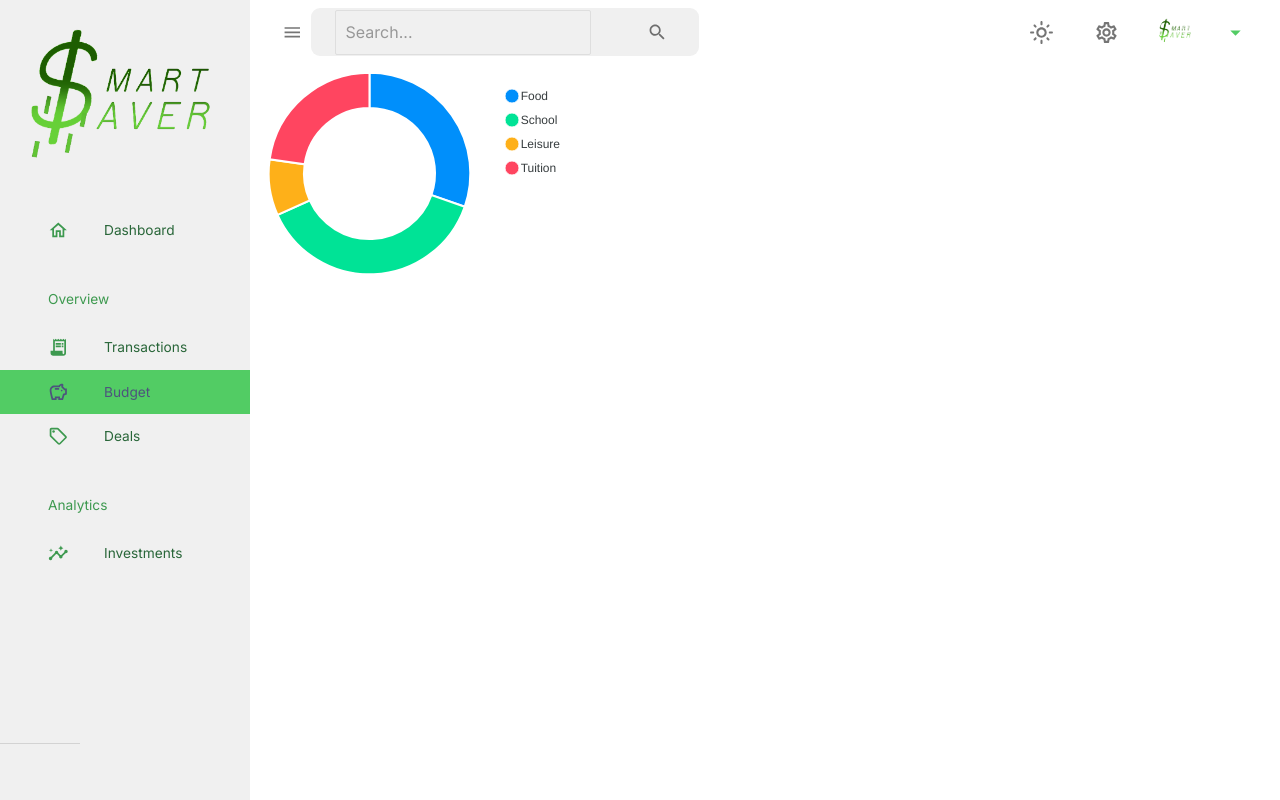
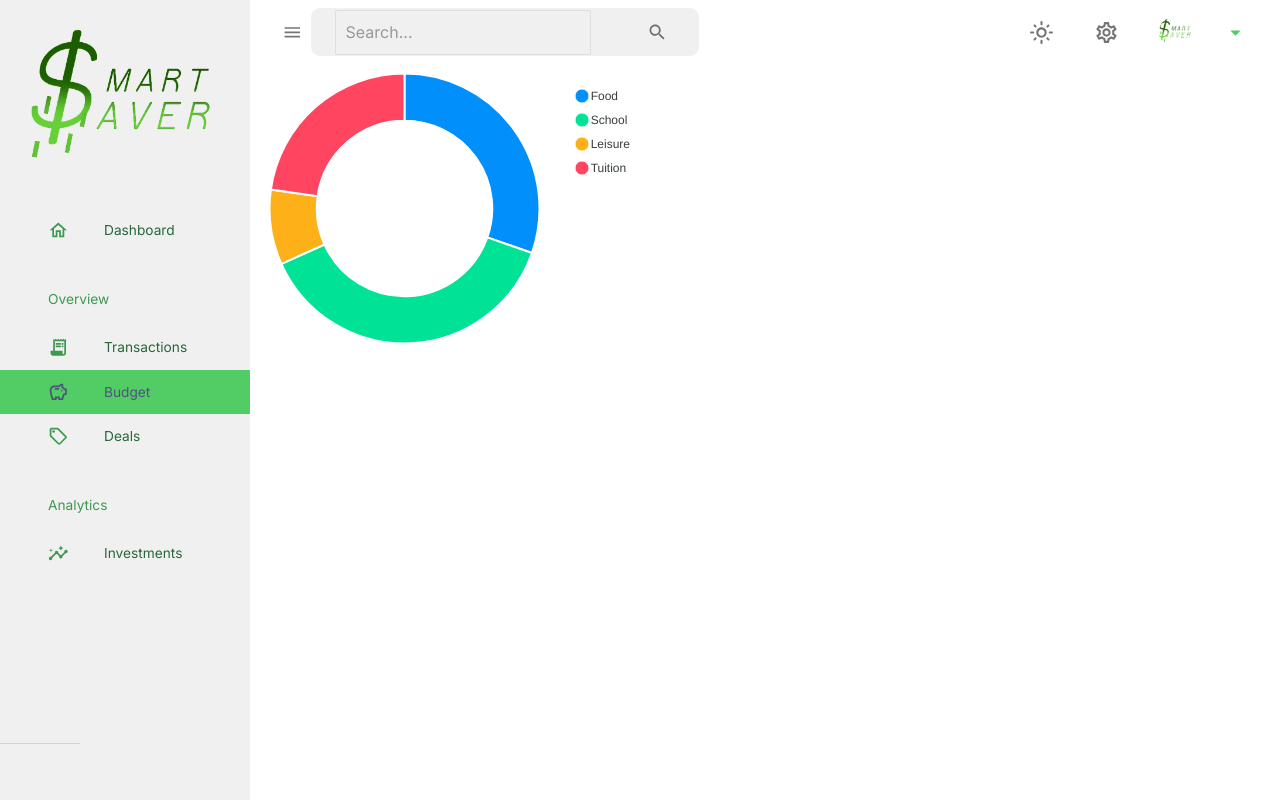
Before and after one commit to Kevtom2003/Smart_Save2, a React (Create React App) app in the folder client/: page /budget in a window 1280 px wide. Built offline with nearby package versions, Linux system fonts and the light colour scheme; no server answers.

Commit message:
Edited Budget

```diff
--- a/client/src/scenes/budget/index.jsx
+++ b/client/src/scenes/budget/index.jsx
@@ -1,7 +1,7 @@
 import React from 'react';
 import ReactApexChart from "react-apexcharts";
 import { useState } from 'react';
-import { Button } from '@mui/material';
+import { Box } from '@mui/system';
 
 const Budget = () => {
     const [state, setState] = useState({
@@ -35,9 +35,9 @@ const Budget = () => {
     })
 
     return (
-      <div>
-        <ReactApexChart options={state.options} series={state.series} type="donut" width={330} />
-      </div>
+      <Box>
+        <ReactApexChart options={state.options} series={state.series} type="donut" width={400} />
+      </Box>
     );
 
 };
```
Also changed, not shown: client/src/scenes/dashboard/index.jsx (line endings or trailing spaces).
